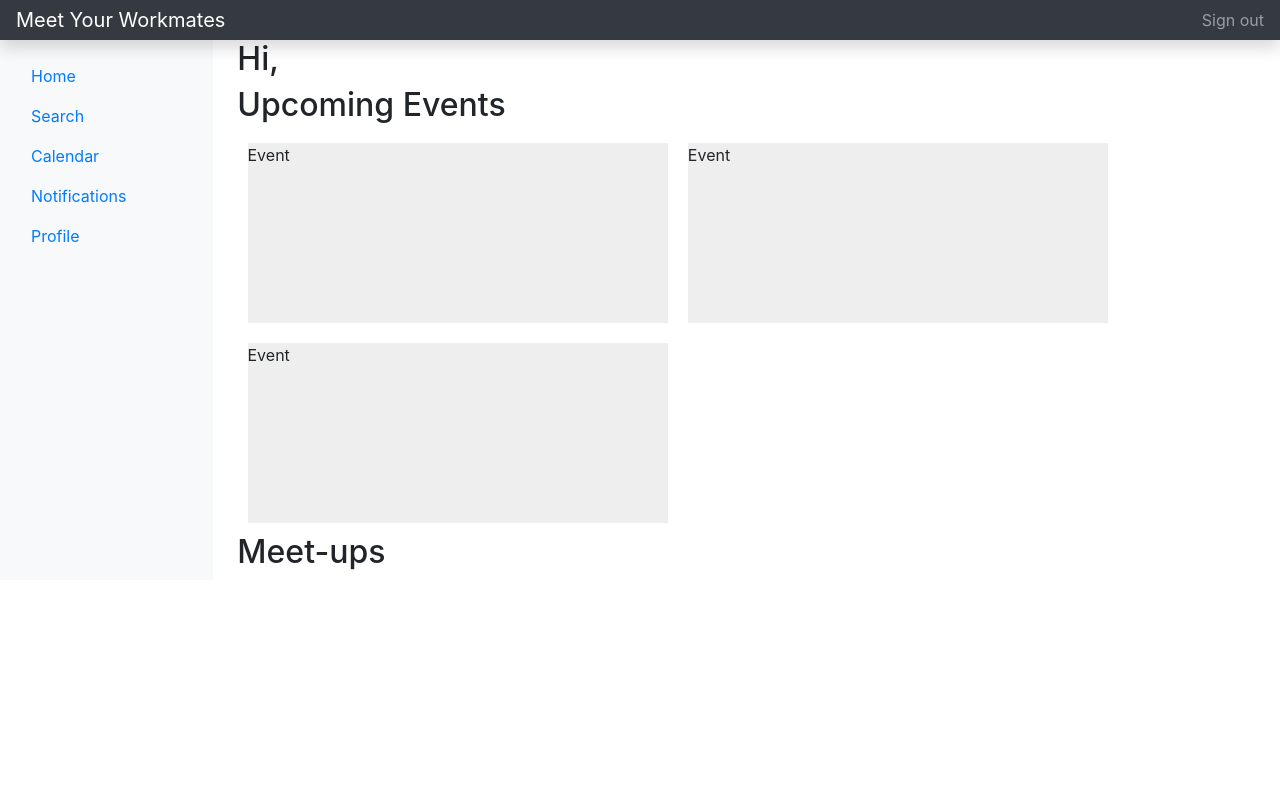
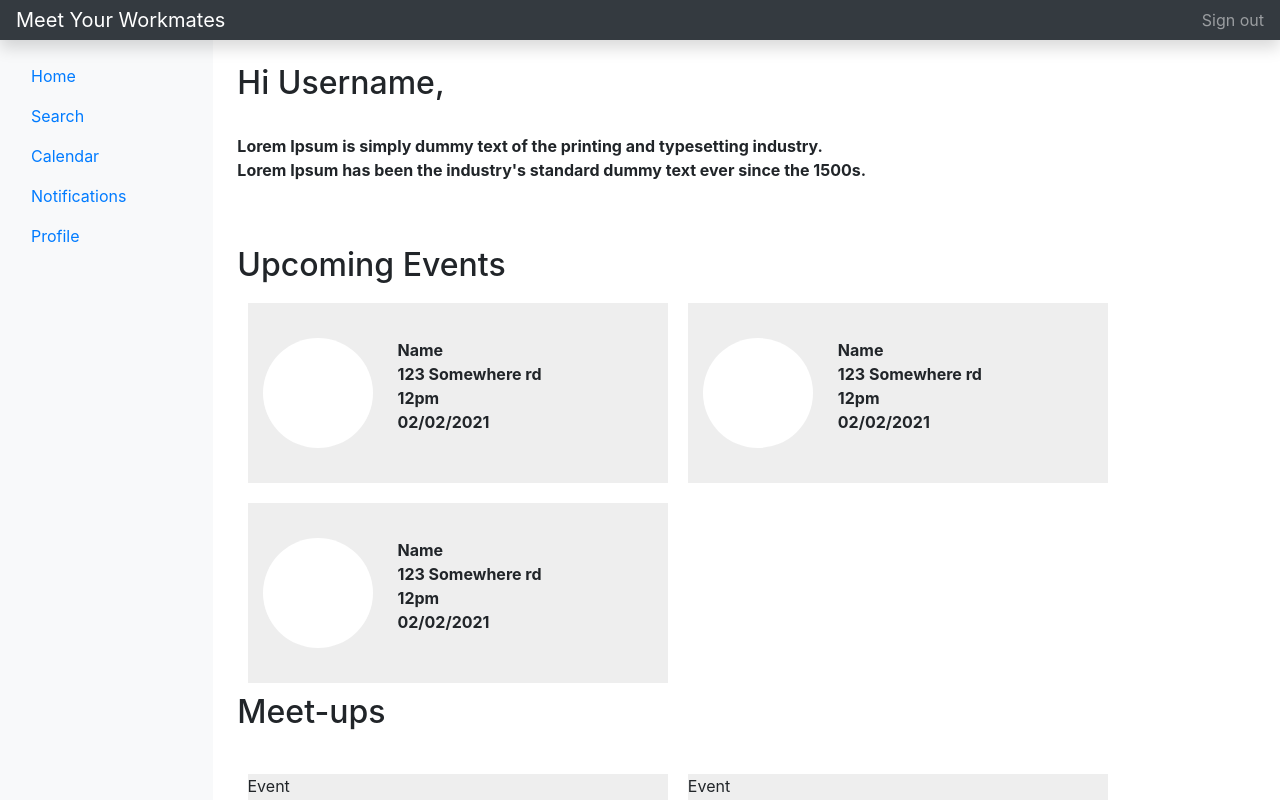
Before and after one commit to LindseydB/Meet-your-work-mates, a React (Create React App) app in the folder client/: page / in a window 1280 px wide. Shown: the top 800 px of the page. Built offline with nearby package versions, Linux system fonts and the light colour scheme.

Commit message:
Adding content to dashboard event tiles

```diff
--- a/client/src/components/home/event-list.component.js
+++ b/client/src/components/home/event-list.component.js
@@ -4,18 +4,55 @@ export default class EventList extends Component{
   render() {
     return(
       <div>
+      <div class="events">
+        <div class="event">
+          <div class="row">
+            <div class="col-4">
+              <div class="profileimg">
+              </div>
+            </div>
 
-      <div class="events">
-        <div class="event"><p>Event</p></div>
-        <div class="event"><p>Event</p></div>
-        <div class="event"><p>Event</p></div>
+           <div class="col-8">
+              <p><strong>Name<br />
+              123 Somewhere rd<br />
+              12pm<br />
+              02/02/2021</strong></p>
+              </div>
+            </div>
+        </div>
+        <div class="event">
+          <div class="row">
+            <div class="col-4">
+              <div class="profileimg">
+              </div>
+            </div>
 
+           <div class="col-8">
+              <p><strong>Name<br />
+              123 Somewhere rd<br />
+              12pm<br />
+              02/02/2021</strong></p>
+              </div>
+            </div>
+        </div>
 
+        <div class="event">
+          <div class="row">
+            <div class="col-4">
+              <div class="profileimg">
+              </div>
+            </div>
+
+           <div class="col-8">
+              <p><strong>Name<br />
+              123 Somewhere rd<br />
+              12pm<br />
+              02/02/2021</strong></p>
+              </div>
+            </div>
+        </div>
       </div>
-
-
-
-      </div>
+    </div>
     )
   }
 }
--- a/client/src/components/home/home.component.js
+++ b/client/src/components/home/home.component.js
@@ -1,5 +1,7 @@
 import React,{Component} from 'react';
 import EventList from "./event-list.component.js"
+import MeetupList from "./meetups-list.component.js"
+
 import "./home.css";
 
 
@@ -55,10 +57,10 @@ export default class CreateTodo extends Component{
     return(
       <div>
         <div class="row">
-          <div class="col-12">
-            <h1 class="h2">Hi, </h1>
+          <div class="col-12"><br />
+            <h1 class="h2">Hi Username, </h1><br />
+            <p><strong>Lorem Ipsum is simply dummy text of the printing and typesetting industry. <br /> Lorem Ipsum has been the industry's standard dummy text ever since the 1500s.</strong></p><br /><br />
             <h1 class="h2">Upcoming Events</h1>
-
             <div class="sidescroll">
               <EventList />
             </div>
@@ -67,7 +69,10 @@ export default class CreateTodo extends Component{
 
         <div class="row">
           <div class="col-12">
-            <h1 class="h2">Meet-ups</h1>
+            <h1 class="h2">Meet-ups</h1><br />
+            <div class="sidescroll">
+              <MeetupList />
+            </div>
             </div>
         </div>
       </div>
--- a/client/src/components/home/home.css
+++ b/client/src/components/home/home.css
@@ -5,8 +5,17 @@
   height:180px;
   float:left;
   margin:1%;
+  padding-top:35px;
 
 
+}
+
+.profileimg{
+  height:110px;
+  width:110px;
+  background:#ffffff;
+  border-radius:120px;
+  margin:0 15px;
 }
 
 .meetup{
```
